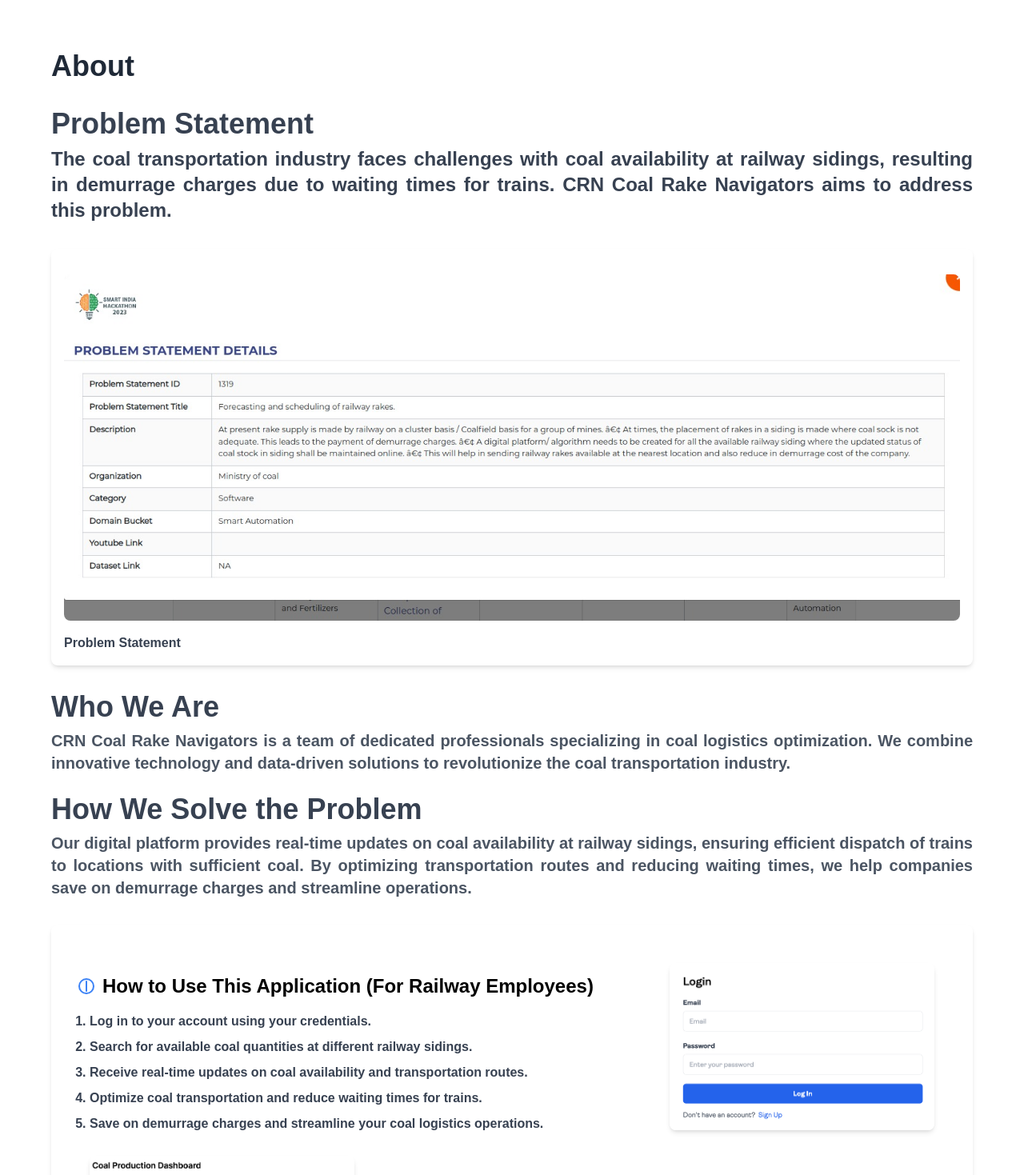
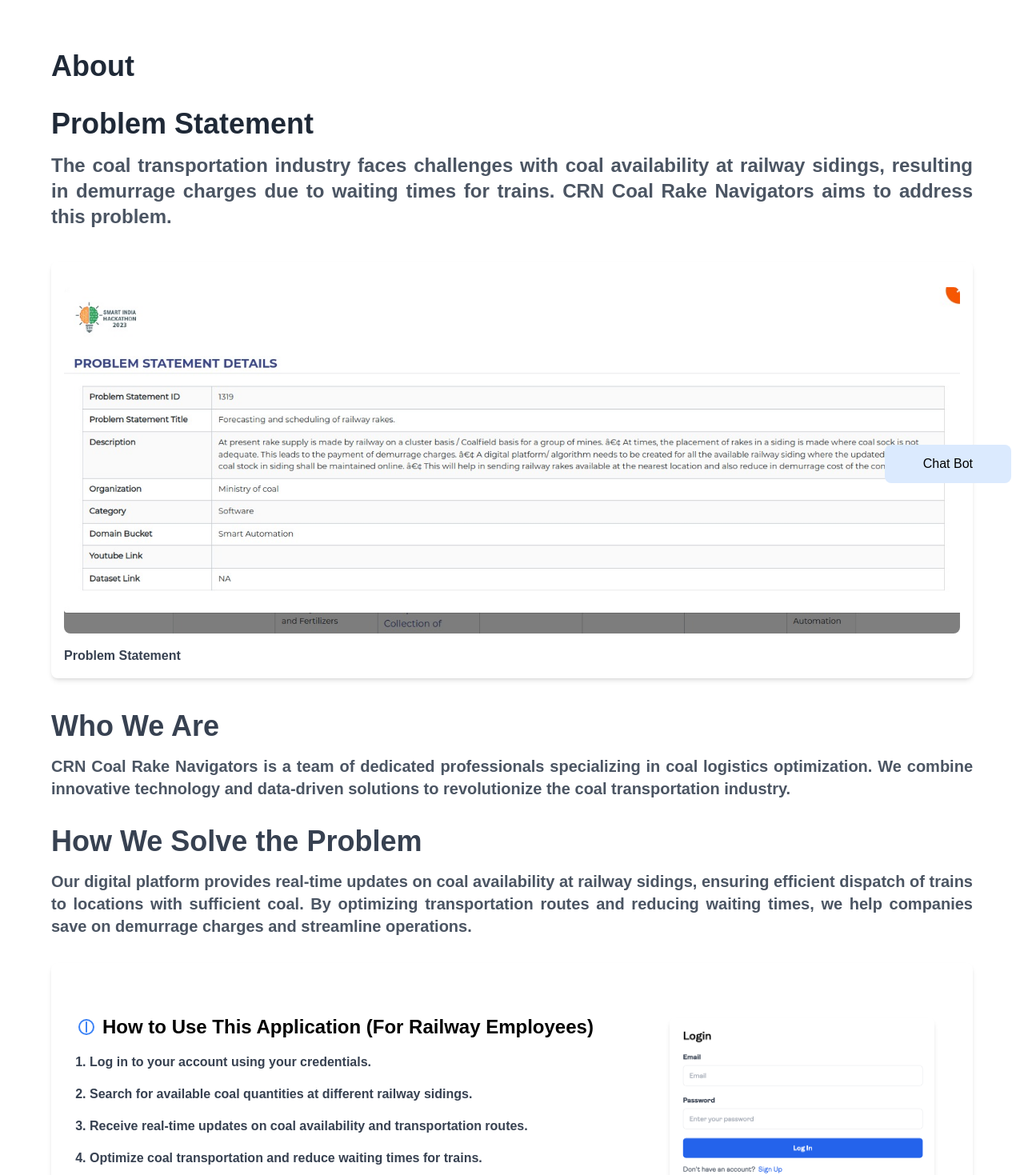
Before and after one commit to psidh/CoalRake, a Next.js app: page /about in a window 1280 px wide. Shown: the part 180-1649 px from the top of the page at 80% size. Built offline with nearby package versions, Linux system fonts and the light colour scheme.

Commit message:
Ambit font style uniform

```diff
--- a/app/about/page.tsx
+++ b/app/about/page.tsx
@@ -3,8 +3,8 @@ import React from 'react';
 import NavBar from '../components/NavBar';
 import Footer from '../components/Footer';
 import { createGlobalStyle } from 'styled-components';
-import Features from '../components/features';
-
+import Features from '../components/Features';
+import Chat from '../components/Chat';
 
 const GlobalStyle = createGlobalStyle`
   @font-face {
@@ -20,13 +20,13 @@ const About: React.FC = () => {
   <div className="p-4 container mx-auto font-semibold my-4 px-6 md:px-16 md:py-10 text-justify">
     <h1 className="text-2xl md:text-4xl text-gray-800 font-bold my-8">About</h1>
     <section className="my-8">
-      <h2 className="text-2xl md:text-4xl text-gray-700 font-semibold my-2">Problem Statement</h2>
-      <p className="text-gray-700 text-xl md:text-2xl">
+      <h2 className="text-2xl md:text-4xl text-gray-800 font-semibold my-4">Problem Statement</h2>
+      <p className="text-gray-600 text-xl md:text-2xl my-2">
         The coal transportation industry faces challenges with coal availability at railway sidings, resulting in demurrage charges due to waiting times for trains. CRN Coal Rake Navigators aims to address this problem.
       </p>
     </section>
     <div className="flex flex-col md:grid-cols-2 gap-8 my-8">
-      <div className="bg-white dark:bg-black rounded-lg p-4 shadow-md">
+      <div className="rounded-lg my-2 p-4 shadow-md">
         <img
           src="/about/ps.png" // Replace with your image source
           alt="problem statement picture here"
@@ -39,20 +39,20 @@ const About: React.FC = () => {
     </div>
 
     <section className="my-6">
-      <h2 className="text-2xl md:text-4xl text-gray-700  font-semibold my-2">Who We Are</h2>
-      <p className="text-lg md:text-xl text-gray-600">
+      <h2 className="text-2xl md:text-4xl text-gray-700 font-semibold mt-8 mb-4">Who We Are</h2>
+      <p className="text-lg md:text-xl text-gray-600 my-2">
         CRN Coal Rake Navigators is a team of dedicated professionals specializing in coal logistics optimization. We combine innovative technology and data-driven solutions to revolutionize the coal transportation industry.
       </p>
     </section>
-    <section className="my-6">
-      <h2 className="text-2xl md:text-4xl text-gray-700  font-semibold my-2">How We Solve the Problem</h2>
-      <p className="text-lg md:text-xl text-gray-600">
+    <section className="my-4">
+      <h2 className="text-2xl md:text-4xl text-gray-700  font-semibold mt-8 mb-4">How We Solve the Problem</h2>
+      <p className="text-lg md:text-xl text-gray-600 my-2">
         Our digital platform provides real-time updates on coal availability at railway sidings, ensuring efficient dispatch of trains to locations with sufficient coal. By optimizing transportation routes and reducing waiting times, we help companies save on demurrage charges and streamline operations.
       </p>
     </section>
 
     <div className="bg-white rounded-lg shadow-md p-6 md:p-8 flex flex-wrap items-center my-8">
-      <div className="w-full md:w-2/3 md:pr-4">
+      <div className="w-full md:w-2/3 md:pr-4 my-4">
         <div className="flex items-center my-4">
           <svg
             xmlns="http://www.w3.org/2000/svg"
@@ -73,21 +73,21 @@ const About: React.FC = () => {
           </h2>
         </div>
         <ol className="list-decimal pl-4 text-gray-700">
-          <li className="my-2">Log in to your account using your credentials.</li>
-          <li className="my-2">
+          <li className="my-4">Log in to your account using your credentials.</li>
+          <li className="my-4">
             Search for available coal quantities at different railway sidings.
           </li>
-          <li className="my-2">
+          <li className="my-4">
             Receive real-time updates on coal availability and transportation
             routes.
           </li>
-          <li className="my-2">
+          <li className="my-4">
             Optimize coal transportation and reduce waiting times for trains.
           </li>
           <li>Save on demurrage charges and streamline your coal logistics operations.</li>
         </ol>
       </div>
-      <div className="w-full md:w-1/3 p-4">
+      <div className="w-full md:w-1/3 p-4 my-2">
         {/* Image 1 */}
         <img
           src="/about/logincard.png" // Replace with the path to your first image
@@ -108,6 +108,7 @@ const About: React.FC = () => {
 
   </div>
   <Features />
+  <Chat />
   <Footer />
 </div>
 
--- a/app/components/CustomNav.tsx
+++ b/app/components/CustomNav.tsx
@@ -27,7 +27,7 @@ const CustomNav: React.FC<NavBarProps> = () => {
   };
 
   return (
-    <div>
+    <div style={{ fontFamily: 'Ambit, sans-serif' }}>
       <div className="mx-8  lg:mx-20 flex justify-between font-semibold text-xl py-8 md:py-10">
         <div className="flex flex-row items-center justify-center font-semibold text-xl md:space-x-4">
           <a className="hover:scale-105 transition duration-300" href="/">
--- a/app/components/Features.tsx
+++ b/app/components/Features.tsx
@@ -40,9 +40,9 @@ const Features: React.FC = () => {
   };
 
   return (
-    <div data-aos="fade-in">
-  <div className="py-6 md:py-12 mt-4 ">
-    <div className="container bg-gray-500 mx-auto text-center">
+    <div data-aos="fade-in" style={{ fontFamily: 'Ambit, sans-serif' }}>
+  <div className="py-6 bg-gray-500 md:py-12 mt-4 ">
+    <div className="container bg-gray-4w00 mx-auto text-center">
       <h2 className="md:text-4xl text-3xl font-semibold my-4 mb-8">Certificates</h2>
       <Slider {...settings}>
         {certificatesData.map((certificate, index) => (
--- a/app/components/Footer.tsx
+++ b/app/components/Footer.tsx
@@ -14,7 +14,7 @@ const GlobalStyle = createGlobalStyle`
 
 const Footer: React.FC = () => {
   return (
-    <main id="footer">
+    <main id="footer" >
       <div className="bg-gray-100 md:pt-4 md:pb-8 px-8 lg:px-36 flex lg:flex-row flex-col gap-6 lg:gap-0 justify-between items-center">
         <div className="flex gap-x-12 items-center justify-center">
           <a href="/">
--- a/app/components/NavBar.tsx
+++ b/app/components/NavBar.tsx
@@ -21,7 +21,7 @@ const NavBar: React.FC<NavBarProps> = () => {
   };
 
   return (
-    <div>
+    <div style={{ fontFamily: 'Ambit, sans-serif' }}>
       <div className="mx-8 lg:mx-20 flex justify-between font-semibold text-xl py-8 md:py-10">
         <div className="flex flex-row items-center justify-center font-semibold text-xl md:space-x-4">
           <a className="hover:scale-105 transition duration-300" href="/">
--- a/app/components/Partner.tsx
+++ b/app/components/Partner.tsx
@@ -20,6 +20,7 @@ export default function Partner() {
     <div
       data-aos="fade-in"
       className="flex flex-col justify-center items-center"
+      style={{ fontFamily: 'Ambit, sans-serif' }}
     >
       <h1 className="text-4xl md:text-6xl font-semibold mb-6 mt-2">
         Our Clients
@@ -60,7 +61,7 @@ export default function Partner() {
         <div className="flex flex-col justify-center items-center space-y-4 m-6">
           <Image
             // Replace with the actual path to your client image
-            src="/rail.jpeg"
+            src="/rail.png"
             alt="Client 2"
             width={230}
             height={230}
--- a/app/components/Title.tsx
+++ b/app/components/Title.tsx
@@ -3,7 +3,8 @@ import Image from "next/image";
 
 const Title: React.FC = () => {
   return (
-    <section className="p-4 m-4 flex flex-col items-center justify-center">
+    <section className="p-4 m-4 flex flex-col items-center justify-center"
+    style={{ fontFamily: 'Ambit, sans-serif' }}>
       <Image
         src={"/headtitle.png"}
         alt='LOGO'
--- a/app/components/WhatDo.tsx
+++ b/app/components/WhatDo.tsx
@@ -20,6 +20,7 @@ const WhatDo: React.FC = () => {
     <section
       data-aos="fade-in"
       className="p-4 md:p-10 m-4 sm:m-16 sm:flex sm:items-center sm:justify-between"
+      style={{ fontFamily: 'Ambit, sans-serif' }}
     >
       <div className="sm:w-full mr-4 md:w-1/2">
         <h2 className="text-3xl md:text-5xl font-semibold mb-2 md:mb-4">
@@ -40,7 +41,7 @@ const WhatDo: React.FC = () => {
       </div>
       <div className="sm:w-1/2 flex justify-center items-center ml-4 sm:mt-0">
         <Image
-          src="/sidling.jpeg"
+          src="/sidling.png"
           alt="map"
           // Adjust the desired width for smaller screens
           width={1000}
--- a/app/dashboard/page.tsx
+++ b/app/dashboard/page.tsx
@@ -106,7 +106,7 @@ const Dashboard = () => {
   );
 
   return (
-    <div>
+    <div style={{ fontFamily: 'Ambit, sans-serif' }}>
       <CustomNav />
       <div className="min-h-screen  p-4">
         <h1 className="text-2xl font-semibold mb-4">
```
Also changed, not shown: public/rail.jpeg (deleted), public/rail.png (added).
